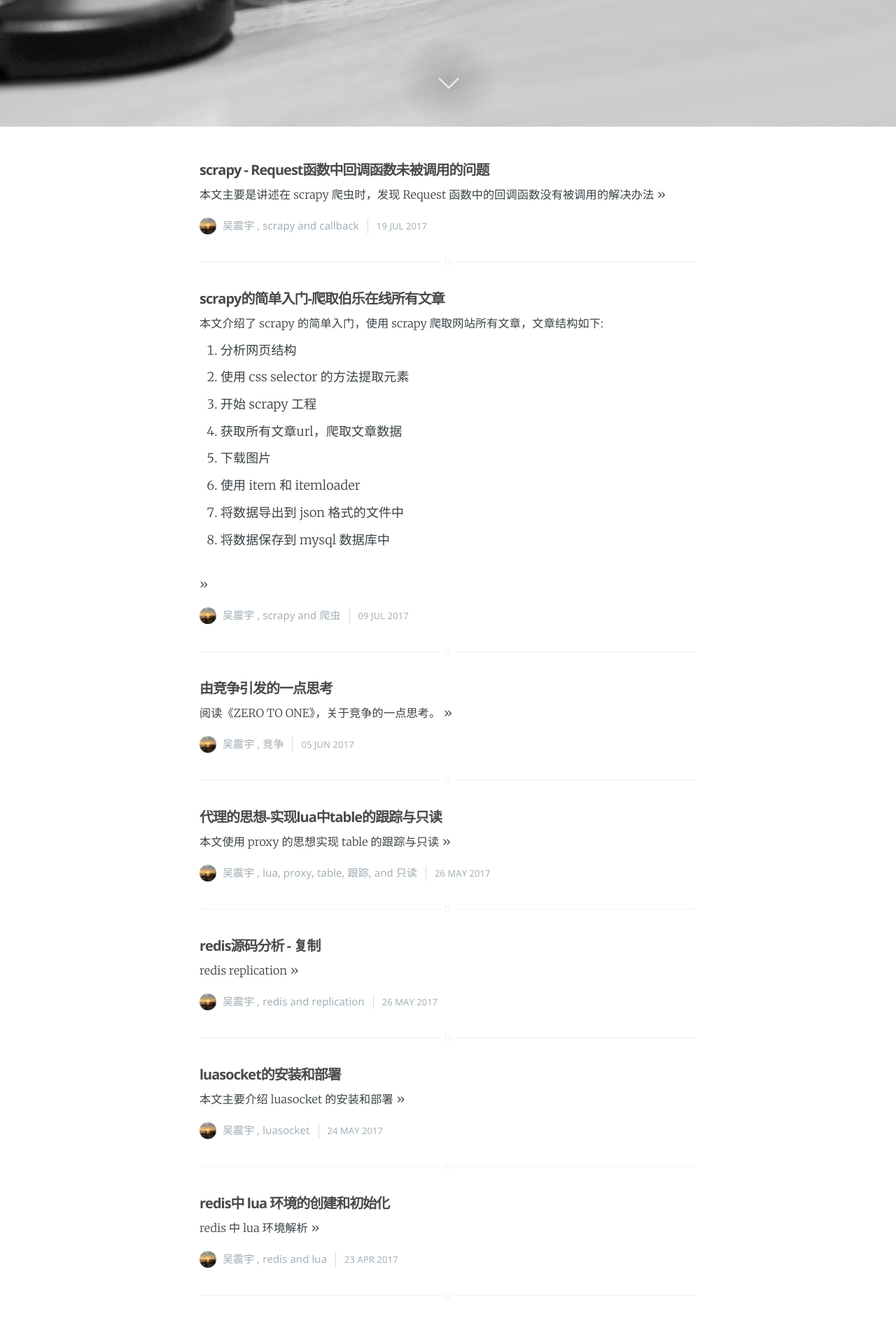
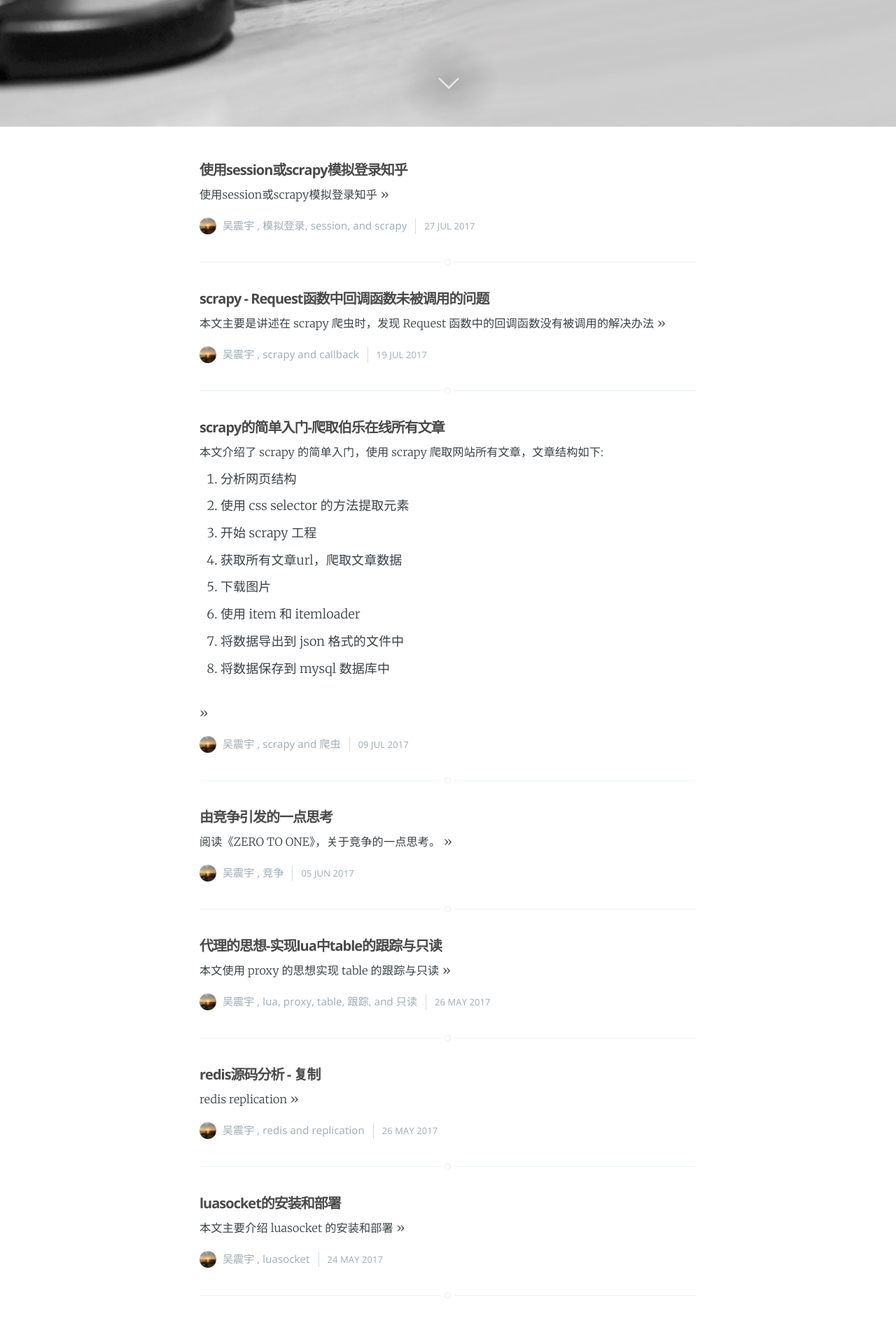
Before and after one commit to small-cat/small-cat.github.io, a Jekyll site: the page built from index.html, in a window 1280 px wide. Shown: the part 719-2610 px from the top of the page at 70% size. Built offline with Jekyll 4.4.1, drawn with Linux system fonts in a browser that asks for light colours; the list of posts is cut into pages by our own code; comment, search, counter and statistics services are not loaded; some of the changed lines change nothing that is shown; some of the changed text lies outside the part shown.

Commit message:
add blog login with session and scrapy

```diff
--- /dev/null
+++ b/_posts/2017-07-28-login_zhihu_with_session_or_scrapy.md
@@ -0,0 +1,287 @@
+---
+layout: post
+title:  "使用session或scrapy模拟登录知乎"
+date:   2017-07-27 22:18:00
+tags: 模拟登录 session scrapy
+---
+使用session或scrapy模拟登录知乎
+
+# session 模拟登陆
+大家知道，登陆知乎需要验证码，那么如何通过 session 来模拟登陆知乎呢。首先通过分析知乎登陆请求， 如下图所示 <br>
+![zhihu login](http://oszgzpzz4.bkt.clouddn.com/image/login_with_session_and_scrapy/zhihu_login_analysis.png)
+
+上图中标注的部分就是我们需要模拟的请求，也就是说，我们使用 session 登陆的时候，首先需要构造我们的请求头部 header。
+
+在上图中，有一个 `x-xsrftoken` 字段，这个字段是知乎登陆请求中必须有的字段，那么这个字段是如何获取的呢，在我们打开知乎登陆页面的时候，查看网页源代码，在这个里面，我们就能获取到这个信息，如下图所示 <br>
+![xsrf token](http://oszgzpzz4.bkt.clouddn.com/image/login_with_session_and_scrapy/xsrf_token.png)
+
+这是一个隐藏的标签，在页面上是不会显示的。(这种手法，有点类似于，当关闭浏览器 cookie 功能的时候，服务器传递 `session_id`，也可以采用这种做法，发送一个隐藏的标签，保存 `session_id`)，那么，获取这个 `xsrf token` 就变得非常简单了，首先获取登录页面，然后通过正则表达式获取这个值，代码如下所示：
+
+	def get_xsrf_token():
+	    response = session.get("https://www.zhihu.com", headers=header)    # 这个参数必须是 headers
+	    match_obj = re.search('.*name="_xsrf" value="(.*?)"', response.text)    # match vs search
+	    if match_obj:
+	        return match_obj.group(1)
+	    else:
+	        return ""
+
+大家可能发现，在上面的代码中，我已经使用到了 header，我构造的 header 如下
+
+	agent = "Mozilla/5.0 (X11; Ubuntu; Linux x86_64; rv:54.0) Gecko/20100101 Firefox/54.0"
+	header = {
+	    "Host": "www.zhihu.com",
+	    "Referer": "https://www.zhihu.com/",
+	    "Upgrade-Insecure-Requests": "1",
+	    "User-Agent": agent
+	}
+
+注意，上面的代码的正则表达式部分，使用的是 search，不是 match，match 可能匹配不了正确的结果，不明之处可以查看 python documentation 中的 `match vs search` 的部分
+
+既然 header 和 `xsrf_token` 都已经获取到了，那我们试着使用 session 来模拟登陆一下，在登录之前，我们需要构造 `post_data` 发送用户名和密码进行登录
+
+	def zhihu_login(account, password):
+	    """
+	    模拟知乎登录
+	    """
+	    post_data = {}
+	    post_url = ""
+	    if re.match("^1\d{10}", account):   # 手机号码
+	        print("phone login")
+	        post_url = "https://www.zhihu.com/login/phone_num"
+	        post_data = {
+	            "_xsrf": get_xsrf_token(),
+	            "phone_num": account,
+	            "password": password
+	        }
+
+	        print(header)
+	        print(post_data)
+	    else:
+	        if "@" in account:
+	            print("email login")
+	            post_url = "https://www.zhihu.com/login/email"	# 邮箱登录
+	            post_data = {
+	                "_xsrf": get_xsrf_token(),
+	                "email": account,
+	                "password": password
+	            }
+		response_text = session.post(post_url, data=post_data, headers = header)
+
+这段代码运行的时候，登录失败，错误提示是验证码错误，`F12` 浏览器分析，查看登录的参数，如下 <br>
+![zhihu login params](http://oszgzpzz4.bkt.clouddn.com/image/login_with_session_and_scrapy/login_params.png)
+
+参数包含四个值，分别是 `_xsrf`, `password`, `phone_num`, `captcha_type`，我们在上面的代码中构建的 `post_data` 缺少验证码参数，所以模拟登录失败。
+
+> **知乎登录的时候，如果登录成功，再次登录的时候，可能不需要输入验证码，这是因为在浏览器的 cookies 中保存了相关的数据，F12进入调试模式，将 storage 中的 cookie 删除，再登录，就需要输入验证码了**
+
+同时，还需要注意的一点就是，`captcha_type` 这个参数是 `cn`，验证码是中文，让你点击倒立的汉字，点击正确才能通过验证码验证，如下所示 <br>
+![captcha cn](http://oszgzpzz4.bkt.clouddn.com/image/login_with_session_and_scrapy/captcha_cn.png)
+
+我们获取验证码的方式比较直接，就是通过将验证码图片下载下来，打开之后，输入验证码，构造 `post_data` 然后发送请求，这样来模拟登录。但是如果使用中文这种点击的方式，就无法采用这种方法了，通过观察参数我们发现，`captcha_type`这个参数为 `cn` 的时候返回的验证码是中文，如果我们将这个值改成 `en` 是不是就是字母了呢，修改后发送请求如下所示(浏览器的调试功能里面，有一个 edit and send 的功能) <br>
+![captcha en](http://oszgzpzz4.bkt.clouddn.com/image/login_with_session_and_scrapy/captcha_en.png)
+
+获取的验证码就是数字加字母了，这样，我们就能通过先获取验证码，再输入的方式模拟登录了，好了，说了这么多，那么如何获取验证码图片呢？我们在回头来看下验证码的请求 <br>
+![get captcha](http://oszgzpzz4.bkt.clouddn.com/image/login_with_session_and_scrapy/get_captcha.png)
+
+验证码的请求为`https://www.zhihu.com/captcha.gif?r=1501223240460&type=login&lang=en`，中间 `r=1501223240460` 这个参数是一个随时间变动的参数，可以通过时间 `time.time()` 获取，代码如下
+
+	checkcode_url = "https://www.zhihu.com/captcha.gif?r=" + str(int(time.time()*1000)) + "&type=login&lang=en"
+	    resp = session.get(checkcode_url, headers=header).content
+	    with open("checkcode.gif", "wb") as f:
+	        f.write(resp)
+	    f.close()
+
+	    try:
+	        im = Image.open("checkcode.gif")
+	        im.show()
+	        im.close()
+	    except:
+	        pass
+
+> **注意：**这个里面有一个比较大的坑，就是 request 和 session 的问题。只能使用 `session.get`，而不能使用 `requests.get`， 因为一次 session 就是一次会话，在后面继续使用验证码登录时，是在同一个 session 中的，session 会记录很多值，cookie 等。但是，如果使用的是 requests ，前后就不再同一个会话中，那么后面将带有验证码的 `post_data` 发送过去时，会显示验证码无效，登录失败
+
+上面的代码，就是将验证码图片获取之后，保存在 `checkcode.gif` 这个图片中，然后通过 Image 类的 show 方法打开图片，然后后面构造 `post_data` 的时候加上验证码参数即可
+
+	post_data["captcha"] = input("输入验证码： ")
+
+Image 这个类，是在 PIL 这个库中的，如果没有安装，需要先安装
+
+	pip install pillow
+
+然后，在使用的时候，import 进来就可以了
+
+	from PIL import Image
+
+好了，介绍了这么多，知乎模拟登录就完成了。最后，我们可以加上 cookie，在登录之前，加载cookie，如果没有，那么在发送 `post_data` 之后，通过 session 将 cookie 保存起来，在 python2 中，是通过 cookielib 来实现的， python3 中发生了变化，这个方法被移到了 cookiejar 中。完整的代码如下所示
+
+	import requests
+	import re
+	import time
+
+	from PIL import Image
+
+	__author__ = ""
+
+	# python 中的 cookie lib，能够读取本地的 cookie 文件，生成 cookie，然后赋值给requests 的 cookie
+	try:
+	    import cookielib    # python 2版本
+	except ImportError:
+	    import http.cookiejar as cookielib  # python3 版本
+
+	session = requests.session()    # 某一次连接，是一个长链接，keep-alive，这样就不需要每一次 request 的时候，都要去建立一次连接
+	# 使用 cookielib 实例化 session的cookies，然后才能使用save() 保存cookies，不然在后面就会报错
+
+	session.cookies = cookielib.LWPCookieJar(filename="cookies.txt")
+
+	try:
+	    # 成功加载 load cookie 之后，将不再返回首页
+	    session.cookies.load(ignore_discard=True)
+	except Exception:
+	    print("can not load cookies")
+
+	agent = "Mozilla/5.0 (X11; Ubuntu; Linux x86_64; rv:54.0) Gecko/20100101 Firefox/54.0"
+	header = {
+	    "Host": "www.zhihu.com",
+	    "Referer": "https://www.zhihu.com/",
+	    "Upgrade-Insecure-Requests": "1",
+	    "User-Agent": agent
+	}
+
+
+	def get_xsrf_token():
+	    response = session.get("https://www.zhihu.com", headers=header)    # 这个参数必须是 headers
+	    match_obj = re.search('.*name="_xsrf" value="(.*?)"', response.text)    # match vs search
+	    if match_obj:
+	        return match_obj.group(1)
+	    else:
+	        return ""
+
+
+	def zhihu_login(account, password):
+	    """
+	    模拟知乎登录
+	    """
+	    post_data = {}
+	    post_url = ""
+	    if re.match("^1\d{10}", account):   # 手机号码
+	        print("phone login")
+	        post_url = "https://www.zhihu.com/login/phone_num"
+	        post_data = {
+	            "_xsrf": get_xsrf_token(),
+	            "phone_num": account,
+	            "password": password
+	        }
+
+	        print(header)
+	        print(post_data)
+	    else:
+	        if "@" in account:
+	            print("email login")
+	            post_url = "https://www.zhihu.com/login/email"
+	            post_data = {
+	                "_xsrf": get_xsrf_token(),
+	                "email": account,
+	                "password": password
+	            }
+
+	    # get check code image
+	    checkcode_url = "https://www.zhihu.com/captcha.gif?r=" + str(int(time.time()*1000)) + "&type=login&lang=en"
+
+	    resp = session.get(checkcode_url, headers=header).content
+	    with open("checkcode.gif", "wb") as f:
+	        f.write(resp)
+	    f.close()
+
+	    try:
+	        im = Image.open("checkcode.gif")
+	        im.show()
+	        im.close()
+	    except:
+	        pass
+
+	    post_data["captcha"] = input("checkcode:")
+	    response_text = session.post(post_url, data=post_data, headers = header)
+	    session.cookies.save()  # 将服务器返回的 cookies 保存到本地，下一次登录的时候，直接从文件中获取
+
+后面进入知乎后，通过 `session.get` 就可以获取登录后的数据。
+
+# scrapy 模拟登录
+在 python 中，我们可以通过 `requests.session()` 获取 session，然后模拟登录，但是在 scrapy 中是没有 session，的，那么如何实现模拟登录呢。我使用的是 scrapy 中的 basic 模板。
+
+scrapy 的流程是：
+
+- 入口函数是 `start_requests()`，对 `start_urls` 这个列表中的每一个 url 进行处理，返回一个 Request()，这个函数将 url 给 scrapy 下载器下载，如果没有传递 `callback`，将调用默认的回调函数 `parse` 函数进行解析。
+
+那么，我的思路就是，重载 `start_requests()` 函数，在 `start_requests` 函数中，获取验证码，然后返回 Request 中，调用登录的回调函数，传入 header 和 `post_data`(此时是带有验证码参数的)进行模拟登录，这样就能保证验证码获取后的登录是在一个会话中了。
+
+完整代码如下所示：
+
+    def start_requests(self):
+        """
+        返回登录页面，在回调函数中，提取 xsrf 的值
+        """
+        return [scrapy.Request('https://www.zhihu.com/#signin', callback=self.login, headers=self.headers)]
+
+    def login(self, response):
+        response_text = response.text
+        xsrf = ""
+
+        match_obj = re.search('.*name="_xsrf" value="(.*?)"', response_text)
+        if match_obj:
+            xsrf = match_obj.group(1)
+
+        if xsrf:
+            post_url = "https://www.zhihu.com/login/phone_num"
+            post_data = {
+                "_xsrf": xsrf,
+                "phone_num": "13530210085",
+                "password": "wuzhenyu25977758",
+                "captcha": ""
+            }
+
+        t = str(int(time.time() * 1000))
+        checkcode_url = "https://www.zhihu.com/captcha.gif?r={0}&type=login".format(t)
+
+        """
+        必须保证验证码的使用，与得到验证码的链接请求是在同一个会话连接中，此处使用 Request 的方法，
+        通过 scrapy 将请求下载之后，使用回调函数，在回调函数中进行处理，保证回调函数中的 response 与获取验证码时
+        是在同一个会话中
+        """
+        yield scrapy.Request(checkcode_url, meta={"post_data": post_data}, headers=self.headers,
+                             callback=self.login_with_checkcode)
+
+    def login_with_checkcode(self, response):
+        post_url = "https://www.zhihu.com/login/phone_num"
+        post_data = response.meta.get("post_data", {})
+        with open("checkcode.gif", "wb") as f:
+            f.write(response.body)
+            f.close()
+
+        try:
+            im = Image.open("checkcode.gif")
+            im.show()
+            # im.close()    # no close function
+        except:
+            pass
+
+        post_data["captcha"] = input("checkcode: ")
+
+        return [scrapy.FormRequest(
+            url=post_url,
+            formdata=post_data,
+            headers=self.headers,
+            callback=self.check_login
+        )]
+
+    def check_login(self, response):
+        """
+        检查登录是否成功
+        """
+        text_json = json.loads(response.text)
+        if "msg" in text_json and text_json["msg"] == "登录成功":
+            for url in self.start_urls:
+                yield scrapy.Request(url, dont_filter=True, headers=self.headers)   # 默认回调函数为 parse
+
+首先，在 `start_requests` 函数中，通过 scrapy 下载登录页面，通过回调函数获取 `xsrf_token` 的值，然后再构造验证码的url，通过 scrapy 下载，注意验证码图片数据此时保存在了 `response.body` 中，通过回调函数 `login_with_checkcode` 构造 `post_data`，然后使用 `scrapy.FormRequest` 模拟登录，在 `check_login` 中对登录结果进行验证，查看登录是否成功。
+
+最后，在 `check_login` 函数中，如果登录成功，再回到之前 `start_requests` 本身应该处理的内容中，将 `start_urls` 中的 url 进行处理，调用默认回调函数 `parse` 对页面进行解析。 `parse` 中是实际的页面解析结果，如何写这部分，大家可以看我的另一篇博客 [爬取伯乐在线所有文章](http://blog.csdn.net/honglicu123/article/details/74906223)
--- a/assets/css/screen.css
+++ b/assets/css/screen.css
@@ -894,9 +894,11 @@ body:not(.post-template) .post-title {
 /* Break out larger images to be wider than the main text column
    the class is applied with jQuery */
 .post-content .full-img {
-    width: 126%;
-    max-width: none;
-    margin: 0 -13%;
+    display: block;
+    max-width: 100%;
+    height: auto;
+    margin: 0 auto;
+    padding: 0.6em 0;
 }
 
 /* The author credit area after the post */
```
